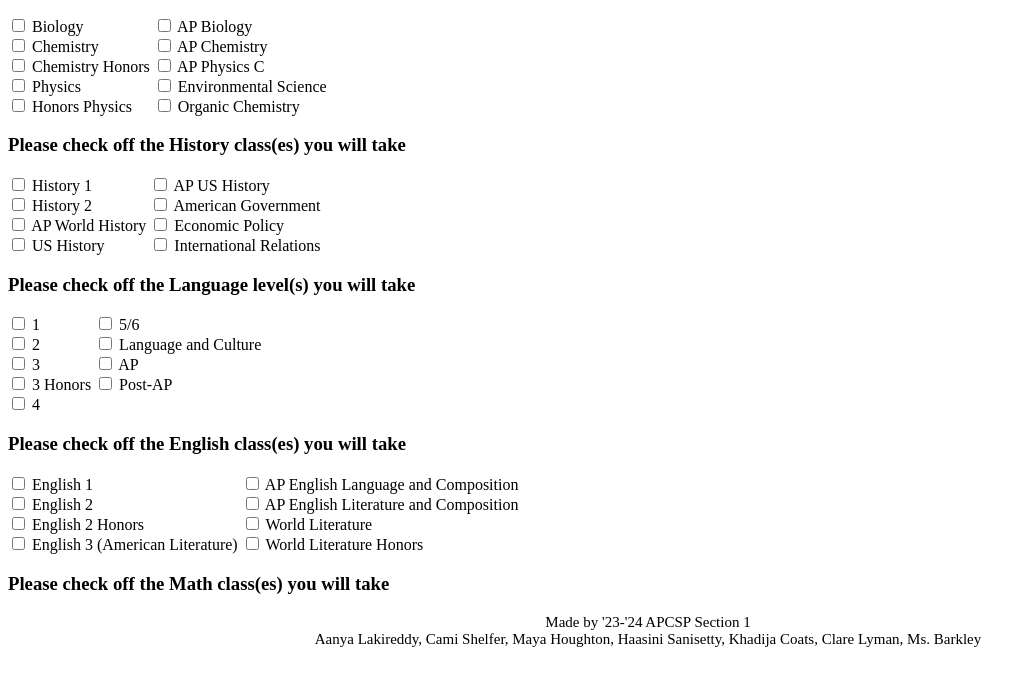
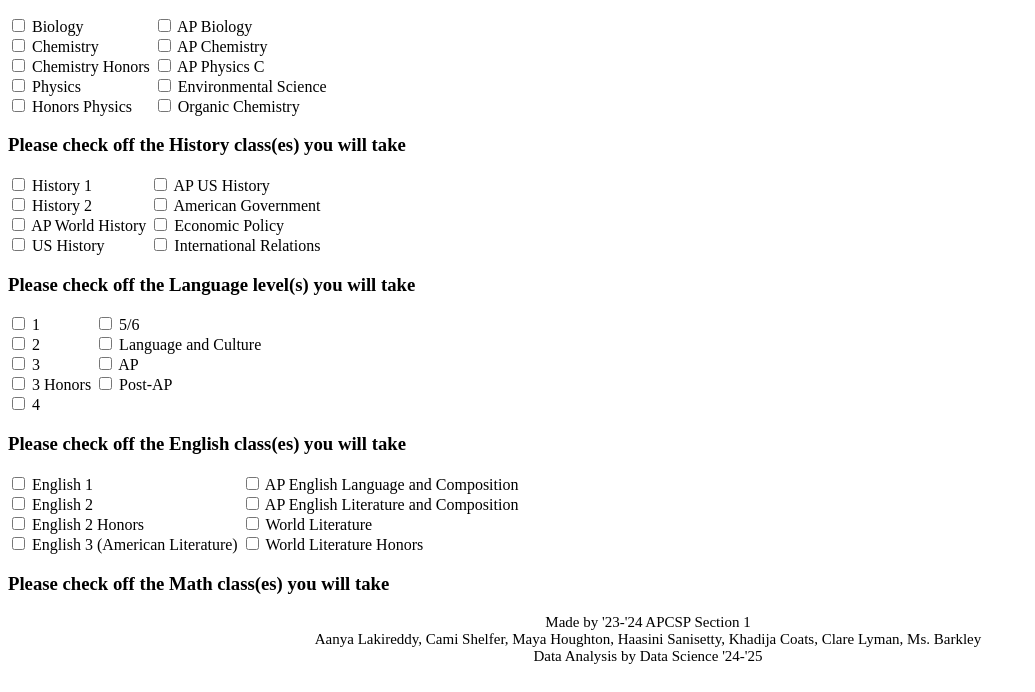
Before and after one commit to mhoughton26/HB-Homework-Calculator, a plain HTML site: page index.html in a window 1280 px wide. Shown: the part 105-797 px from the top of the page, without its empty margins (0-1035 px from the left). Drawn offline with Linux system fonts and the light colour scheme.

Commit message:
gives data science credit for data cleaning + analysis

```diff
--- a/index.html
+++ b/index.html
@@ -173,7 +173,7 @@
   </div>
   </div>
   <!-- footer -->
-    <div id = 'madeByDiv'><p>Made by '23-'24 APCSP Section 1 <br>Aanya Lakireddy, Cami Shelfer, Maya Houghton, Haasini Sanisetty, Khadija Coats, Clare Lyman, Ms. Barkley</p></div>
+    <div id = 'madeByDiv'><p>Made by '23-'24 APCSP Section 1 <br>Aanya Lakireddy, Cami Shelfer, Maya Houghton, Haasini Sanisetty, Khadija Coats, Clare Lyman, Ms. Barkley<br>Data Analysis by Data Science '24-'25</p></div>
 </body>
 
 </html>
```
